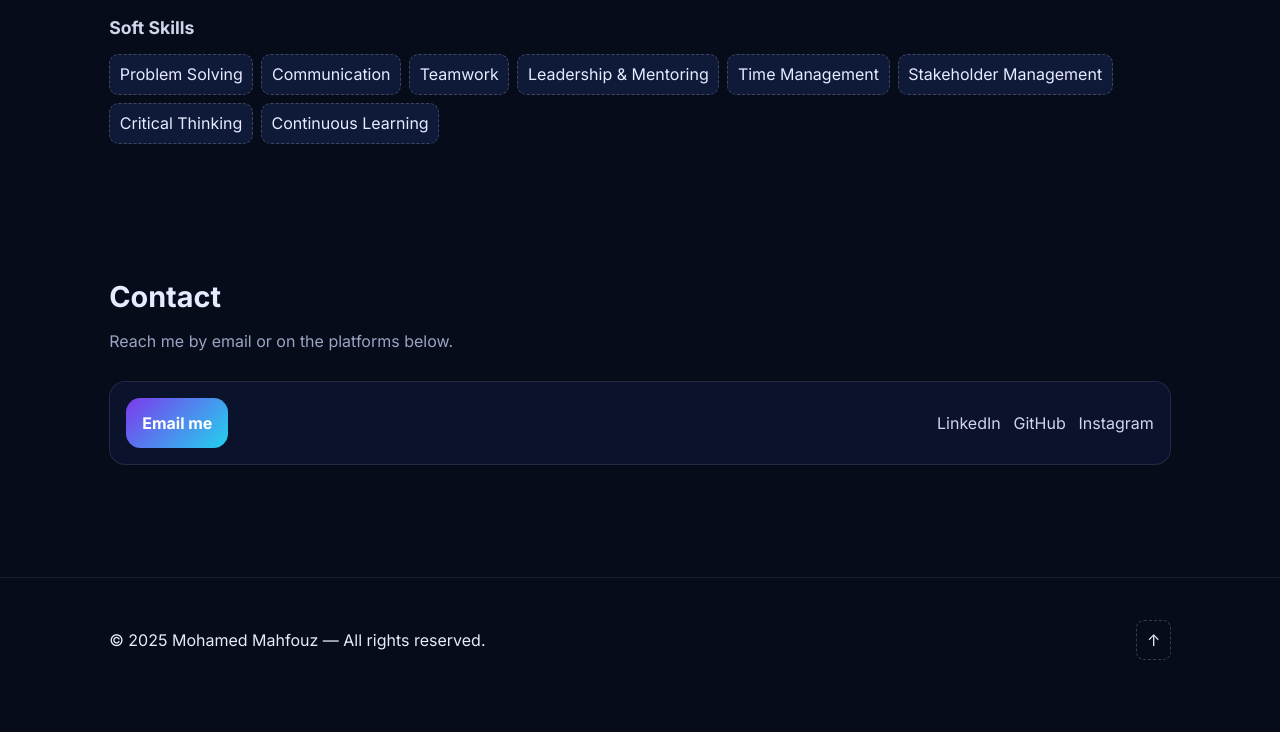
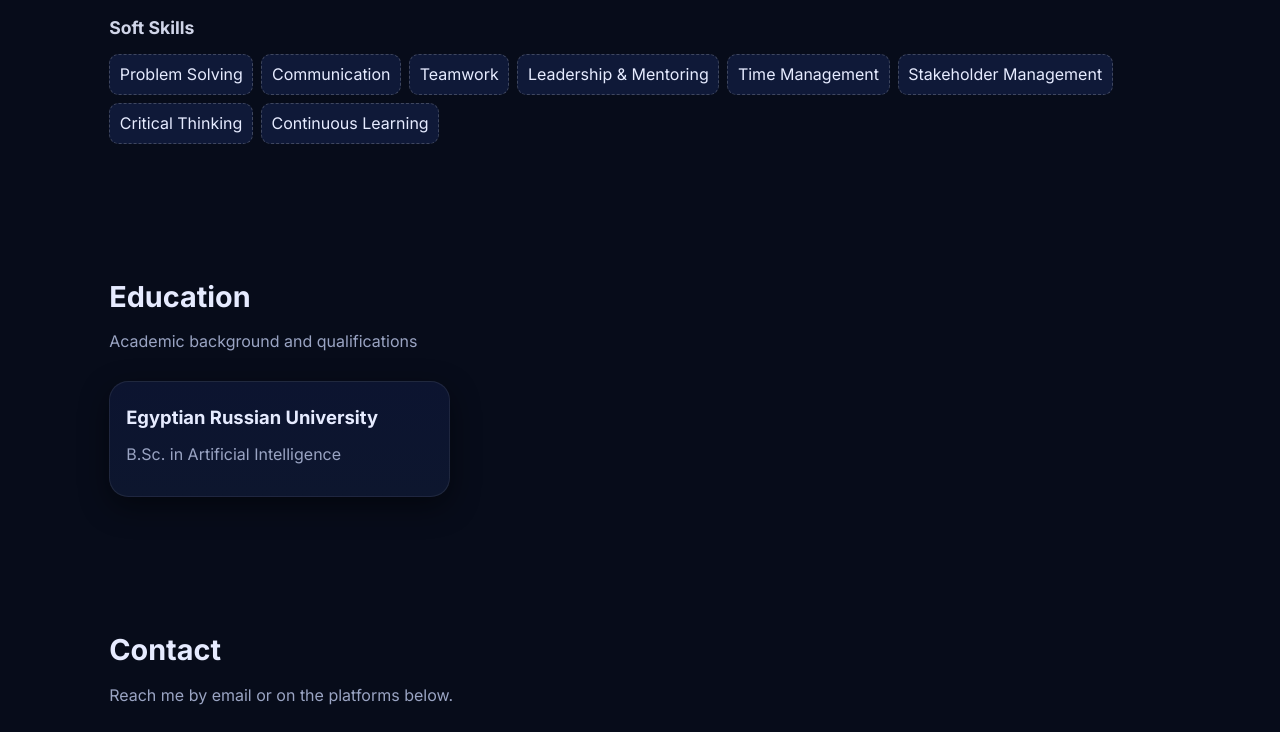
Before and after one commit to abuma7fouz/mahfouz-portfolio, a plain HTML site: page index.html in a window 1280 px wide. Shown: the part 2639-3371 px from the top of the page. Before the commit the page ends 3341 px from the top, so only its background shows below. Drawn offline with Linux system fonts and the light colour scheme.

Commit message:
Add files via upload

```diff
--- a/index.html
+++ b/index.html
@@ -108,7 +108,7 @@ playing a real game.                                                       </p>
       <div class="container">
         <header class="section-head">
           <h2>Skills</h2>
-          <p>All my skills, whether technical or soft Skills.</p>
+          <p>All my skills, whether technical or soft Skills</p>
         </header>
 
         <h3 class="subhead">Technical Skills</h3>
@@ -128,6 +128,24 @@ playing a real game.                                                       </p>
           <li>Problem Solving</li><li>Communication</li><li>Teamwork</li><li>Leadership & Mentoring</li>
           <li>Time Management</li><li>Stakeholder Management</li><li>Critical Thinking</li><li>Continuous Learning</li>
         </ul>
+      </div>
+    </section>
+
+
+    <section id="education" class="section">
+      <div class="container">
+        <header class="section-head">
+          <h2>Education</h2>
+          <p>Academic background and qualifications</p>
+        </header>
+        <div class="cards">
+          <article class="card reveal">
+            <div class="card-body">
+              <h3>Egyptian Russian University</h3>
+              <p>B.Sc. in Artificial Intelligence</p>
+            </div>
+          </article>
+        </div>
       </div>
     </section>
 
```
